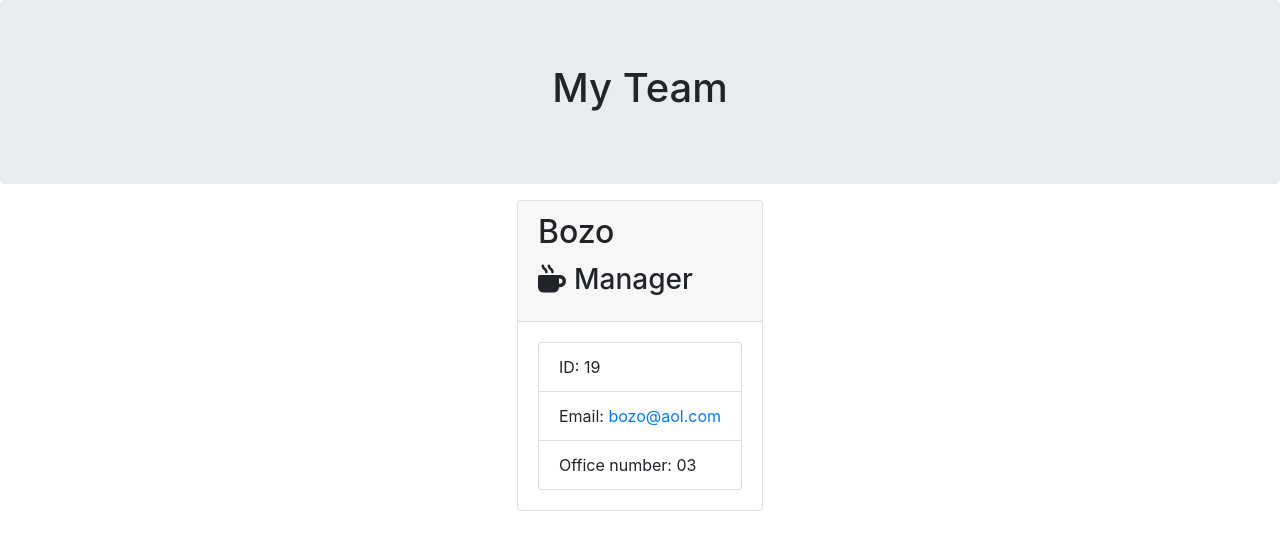
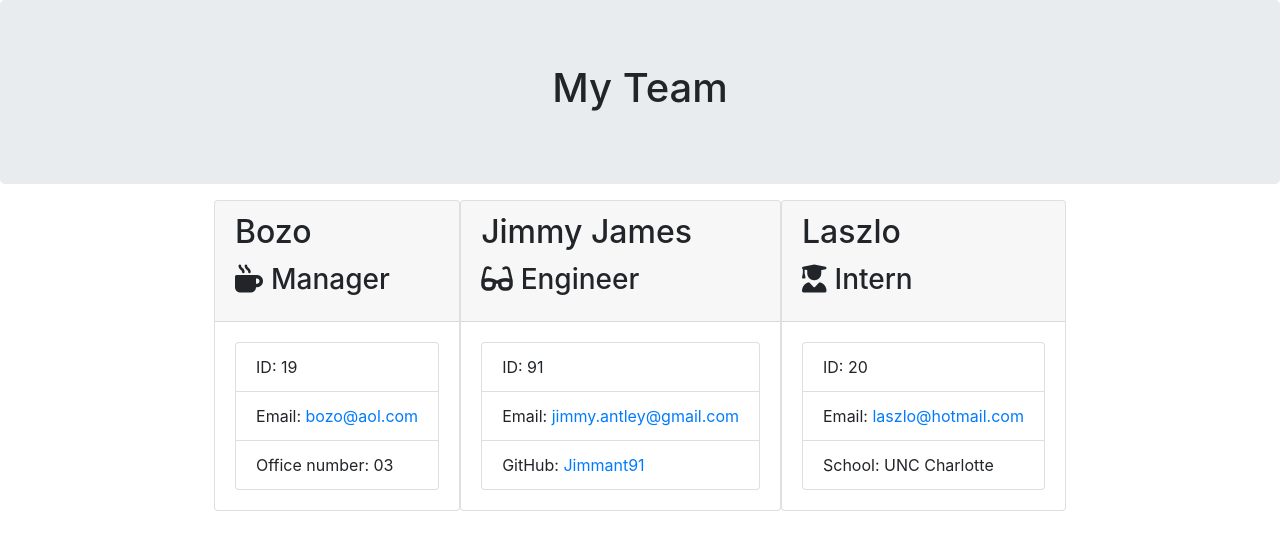
Before and after one commit to Jimmant91/Team_Profile_Generator, a website: page output/index.html in a window 1280 px wide. Drawn offline with nearby package versions, Linux system fonts and the light colour scheme.

Commit message:
completed template employee cards

```diff
--- a/output/index.html
+++ b/output/index.html
@@ -20,6 +20,7 @@
             </div>
         </div>
     </div>
+
 <div class="container">
     <div class="row">
         <div class="team-area col-12 d-flex justify-content-center">
@@ -34,7 +35,38 @@
                         <li class="list-group-item">ID: 19</li>
                         <li class="list-group-item">Email: <a href="mailto:bob@aol.com">bozo@aol.com</a></li>
                         <li class="list-group-item">Office number: 03</li>
+                </div>
+            </div>
+
+            <div class="card employee-card">
+                <div class="card-header">
+                    <h2 class="card-title">Jimmy James</h2>
+                    <h3 class="card-title"><i class="fas fa-glasses mr-2"></i>Engineer</h3>
+                </div>
+                <div class="card-body">
+                    <ul class="list-group">
+                        <li class="list-group-item">ID: 91</li>
+                        <li class="list-group-item">Email: <a href="mailto:jimmy.antley@gmail.com">jimmy.antley@gmail.com</a></li>
+                        <li class="list-group-item">GitHub: <a href="https://github.com/jimmant91" target="_blank" rel="noopener noreferrer">Jimmant91</a></li>
                     </ul>
+                </div>
+            </div>
+
+            <div class="card employee-card">
+                <div class="card-header">
+                    <h2 class="card-title">Laszlo</h2>
+                    <h3 class="card-title"><i class="fas fa-user-graduate mr-2"></i>Intern</h3>
+                </div>
+                <div class="card-body">
+                    <ul class="list-group">
+                        <li class="list-group-item">ID: 20</li>
+                        <li class="list-group-item">Email: <a href="mailto:laszlo@hotmail.com">laszlo@hotmail.com</a></li>
+                        <li class="list-group-item">School: UNC Charlotte</li>
+                    </ul>
+                </div>
+            </div>
+
+        </div>
     </div>
 </div>
 
```
Lines whose indentation alone changed are shown as unchanged.
